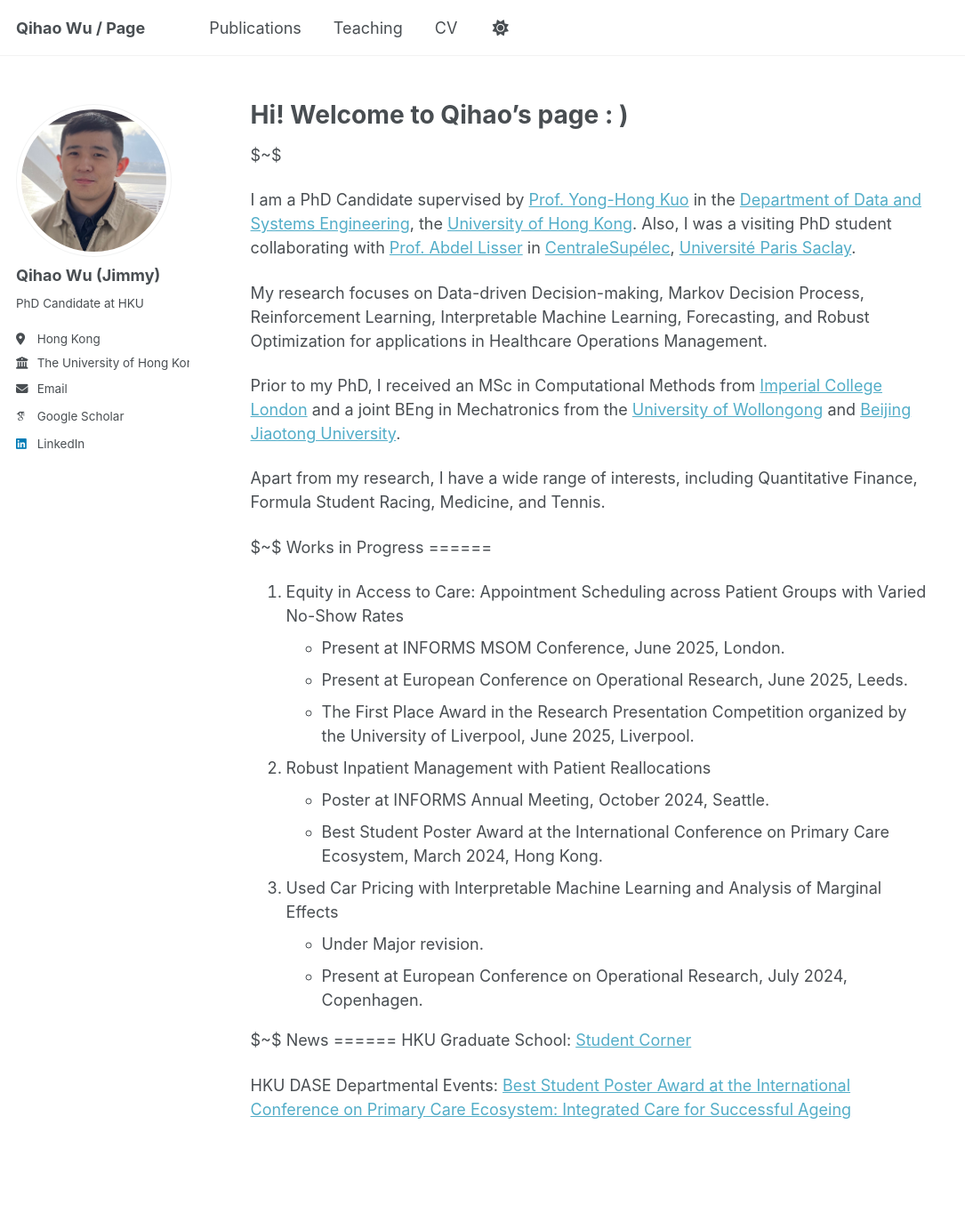
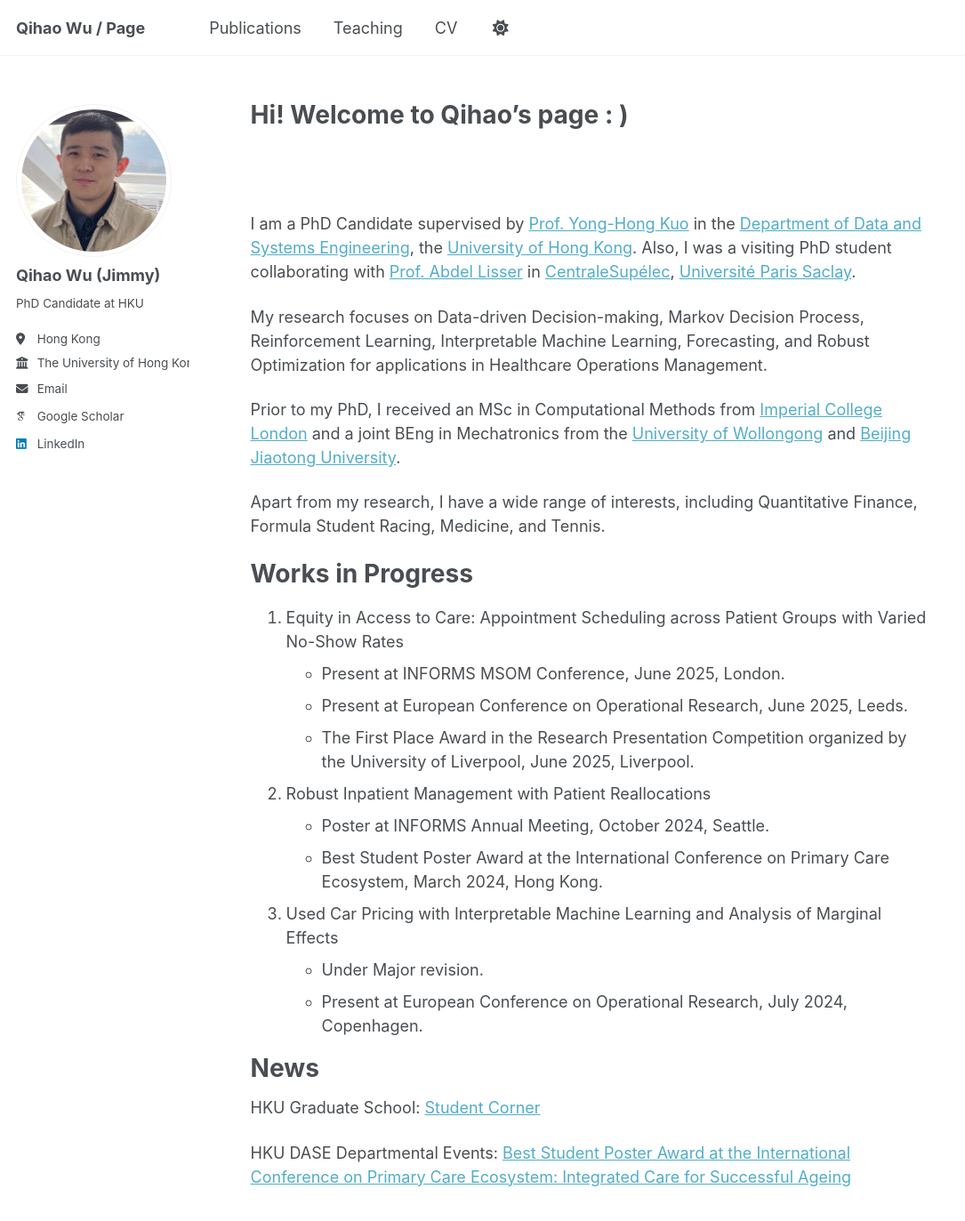
Before and after one commit to Qihao-Wu/bio, a Jekyll site: the page built from _pages/about.md, in a window 1280 px wide and 1400 px high. Shown: the top 1373 px of the window at 89% size, without its empty margins (0-1085 px from the left). Built offline with Jekyll 4.4.1, drawn with Linux system fonts in a browser that asks for light colours; some web fonts are replaced.

Commit message:
Update about.md

```diff
--- a/_pages/about.md
+++ b/_pages/about.md
@@ -9,7 +9,7 @@ redirect_from:
 
 Hi! Welcome to Qihao's page : )
 ======
-$~$
+<br/><br/>
 
 I am a PhD Candidate supervised by [Prof. Yong-Hong Kuo](https://sites.google.com/site/yonghongkuo/) in the [Department of Data and Systems Engineering](https://www.dase.hku.hk/), the [University of Hong Kong](https://www.hku.hk/). Also, I was a visiting PhD student collaborating with [Prof. Abdel Lisser](https://l2s.centralesupelec.fr/u/lisser-abdel/) in [CentraleSupélec](https://www.centralesupelec.fr/en/), [Université Paris Saclay](https://www.universite-paris-saclay.fr/).
 
@@ -20,7 +20,7 @@ Prior to my PhD, I received an MSc in Computational Methods from [Imperial Colle
 Apart from my research, I have a wide range of interests, including Quantitative Finance, Formula Student Racing, Medicine, and Tennis.
 
 
-$~$
+
 Works in Progress
 ======
 1. Equity in Access to Care: Appointment Scheduling across Patient Groups with Varied No-Show Rates
@@ -41,7 +41,7 @@ Works in Progress
 
 
 
-$~$
+
 News
 ======
 HKU Graduate School: [Student Corner](https://gradsch.hku.hk/news_and_events/newsletter/student-corner-qihao-wu-shares-insights-his-inspiring-research-visit)
```
